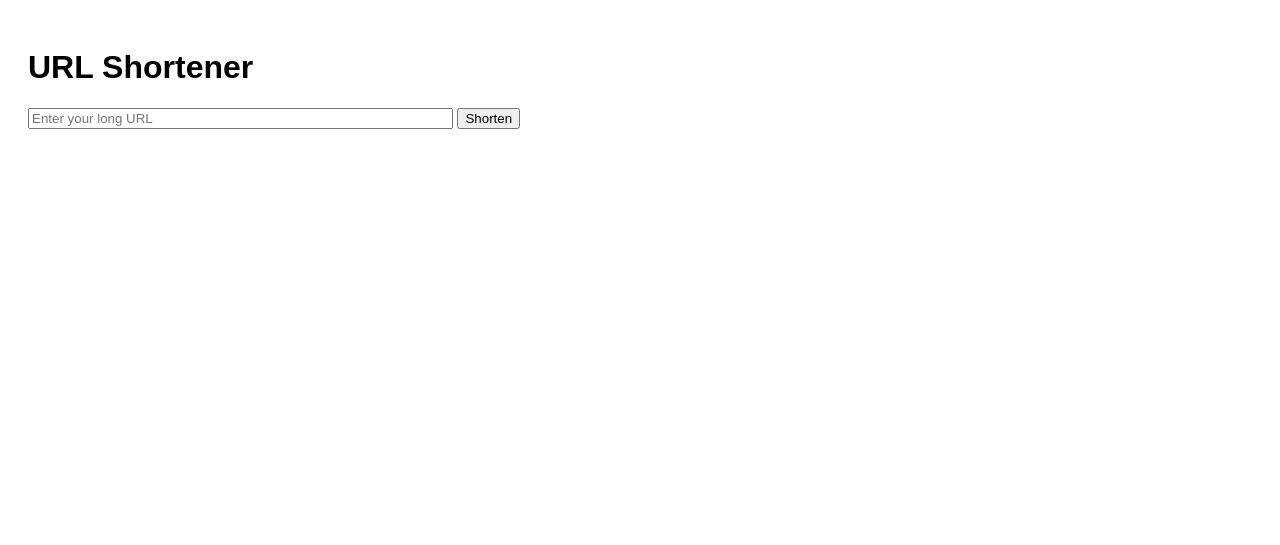
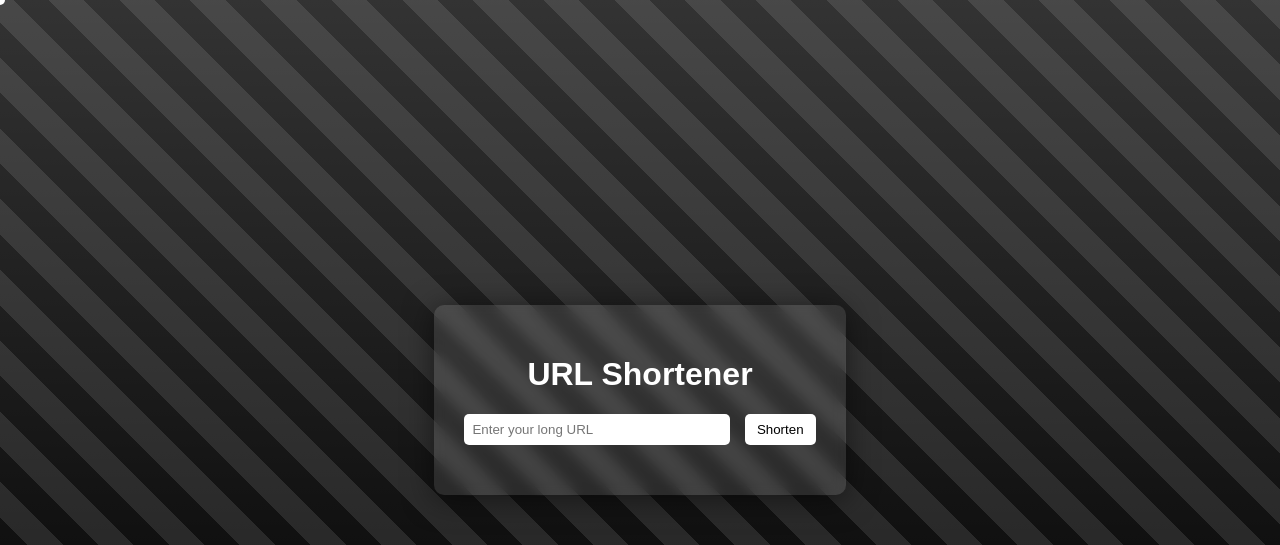
Before and after one commit to FlamesIsCool/namushort, a website: page public/index.html in a window 1280 px wide. Shown: the top 545 px of the page. Drawn offline with Linux system fonts and the light colour scheme.

Commit message:
Improve frontend with glassy black-and-white theme

```diff
--- a/public/index.html
+++ b/public/index.html
@@ -4,18 +4,18 @@
   <meta charset="UTF-8">
   <meta name="viewport" content="width=device-width, initial-scale=1.0">
   <title>Namus Shortener</title>
-  <style>
-    body { font-family: Arial, sans-serif; padding: 20px; }
-    #result { margin-top: 10px; font-weight: bold; }
-  </style>
+  <link rel="stylesheet" href="style.css">
 </head>
 <body>
-  <h1>URL Shortener</h1>
-  <input type="text" id="urlInput" placeholder="Enter your long URL" size="50" />
-  <button id="shortenBtn">Shorten</button>
-  <div id="result"></div>
-  <div style="margin-top:20px;">
-    <script type="text/javascript" src="https://cdnjs.buymeacoffee.com/1.0.0/button.prod.min.js" data-name="bmc-button" data-slug="Aura2" data-color="#eee7e7" data-emoji="🍕" data-font="Arial" data-text="Buy me a pizza" data-outline-color="#000000" data-font-color="#000000" data-coffee-color="#FFDD00"></script>
+  <div id="cursor-dot"></div>
+  <div class="container">
+    <h1>URL Shortener</h1>
+    <input type="text" id="urlInput" placeholder="Enter your long URL" />
+    <button id="shortenBtn">Shorten</button>
+    <div id="result"></div>
+    <div style="margin-top:20px;">
+      <script type="text/javascript" src="https://cdnjs.buymeacoffee.com/1.0.0/button.prod.min.js" data-name="bmc-button" data-slug="Aura2" data-color="#eee7e7" data-emoji="🍕" data-font="Arial" data-text="Buy me a pizza" data-outline-color="#000000" data-font-color="#000000" data-coffee-color="#FFDD00"></script>
+    </div>
   </div>
   <script>
     const btn = document.getElementById('shortenBtn');
@@ -38,5 +38,11 @@
       }
     });
   </script>
+  <script>
+    const dot = document.getElementById('cursor-dot');
+    document.addEventListener('mousemove', e => {
+      dot.style.transform = `translate(${e.clientX}px, ${e.clientY}px)`;
+    });
+  </script>
 </body>
 </html>
--- /dev/null
+++ b/public/style.css
@@ -0,0 +1,64 @@
+body {
+  margin: 0;
+  height: 100vh;
+  display: flex;
+  flex-direction: column;
+  align-items: center;
+  justify-content: center;
+  font-family: Arial, sans-serif;
+  color: #fff;
+  background: #000;
+  overflow: hidden;
+}
+
+body::before {
+  content: "";
+  position: absolute;
+  inset: 0;
+  background-image: linear-gradient(rgba(255,255,255,0.2), rgba(255,255,255,0)),
+    repeating-linear-gradient(45deg, rgba(255,255,255,0.1) 0 25px, transparent 25px 50px);
+  pointer-events: none;
+}
+
+.container {
+  background: rgba(255,255,255,0.1);
+  padding: 30px;
+  border-radius: 10px;
+  box-shadow: 0 4px 30px rgba(0,0,0,0.5);
+  backdrop-filter: blur(6px);
+  -webkit-backdrop-filter: blur(6px);
+  text-align: center;
+  position: relative;
+  z-index: 1;
+}
+
+input[type="text"] {
+  width: 250px;
+  padding: 8px;
+  border: none;
+  border-radius: 5px;
+}
+
+button {
+  margin-left: 10px;
+  padding: 8px 12px;
+  border: none;
+  border-radius: 5px;
+  background: #fff;
+  color: #000;
+  cursor: pointer;
+}
+
+#cursor-dot {
+  position: fixed;
+  top: 0;
+  left: 0;
+  width: 10px;
+  height: 10px;
+  background: #fff;
+  border-radius: 50%;
+  pointer-events: none;
+  transform: translate(-50%, -50%);
+  transition: transform 0.05s linear;
+  z-index: 2;
+}
```
Also changed, not shown: README.md.
